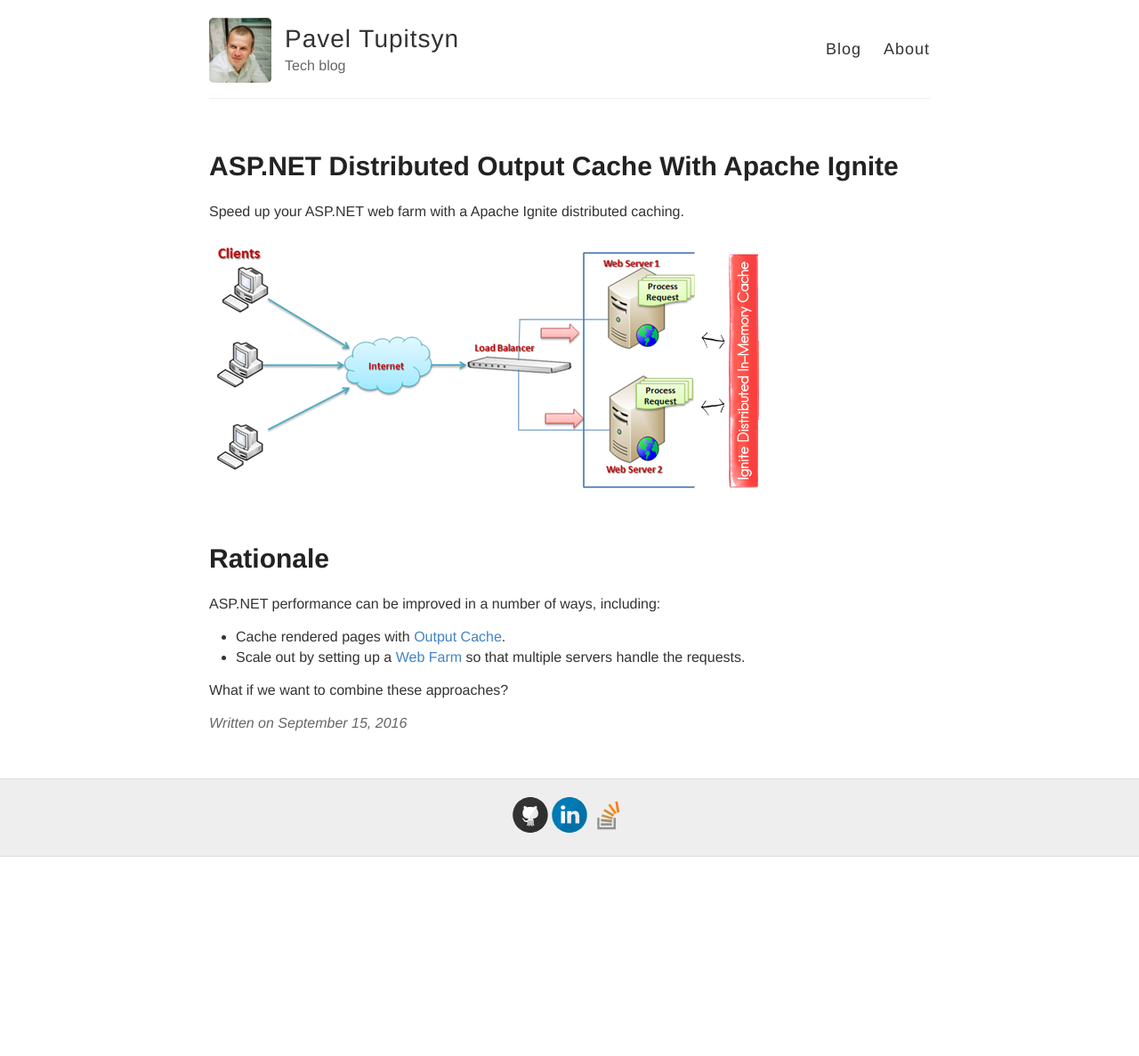
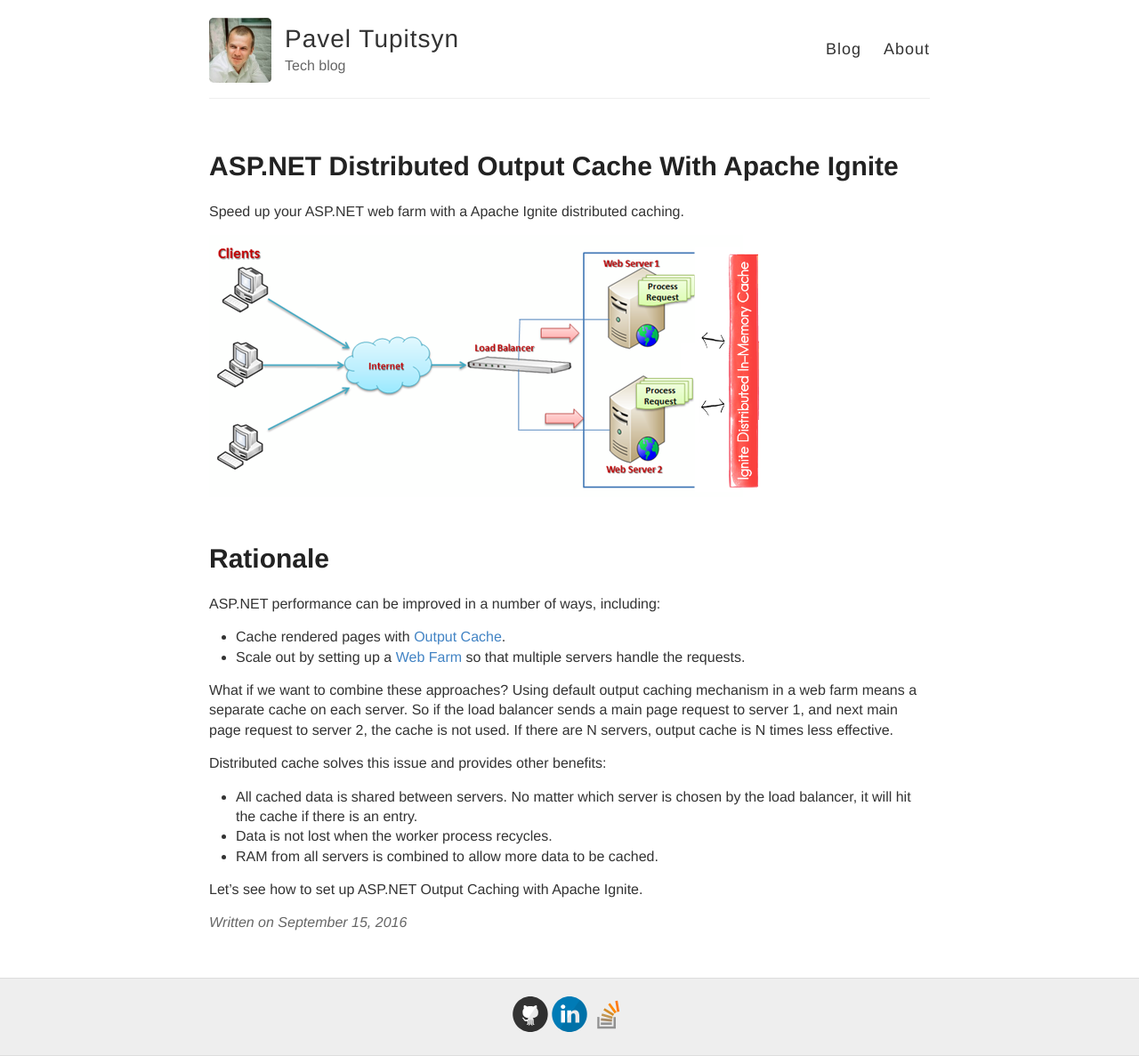
Before and after one commit to ptupitsyn/ptupitsyn.github.io, a Jekyll site: the page built from _posts/2016-09-15-Asp-Net-Distributed-Output-Cache.md, in a window 1280 px wide. Shown: the whole page at 89% size. Built offline with Jekyll 4.4.1, drawn with Linux system fonts in a browser that asks for light colours; comment, search, counter and statistics services are not loaded; before the commit the page ends 963 px from its top, so only the background shows below that.

Commit message:
rationale done

```diff
--- a/_posts/2016-09-15-Asp-Net-Distributed-Output-Cache.md
+++ b/_posts/2016-09-15-Asp-Net-Distributed-Output-Cache.md
@@ -14,4 +14,14 @@
 * Cache rendered pages with [Output Cache](https://msdn.microsoft.com/en-us/library/ms178597.aspx).
 * Scale out by setting up a [Web Farm](https://technet.microsoft.com/en-us/library/jj129543(v=ws.11).aspx) so that multiple servers handle the requests.
 
-What if we want to combine these approaches?
+What if we want to combine these approaches? Using default output caching mechanism in a web farm means a separate cache on each server.
+So if the load balancer sends a main page request to server 1, and next main page request to server 2, the cache is not used.
+If there are N servers, output cache is N times less effective.
+
+Distributed cache solves this issue and provides other benefits:
+
+* All cached data is shared between servers. No matter which server is chosen by the load balancer, it will hit the cache if there is an entry.
+* Data is not lost when the worker process recycles.
+* RAM from all servers is combined to allow more data to be cached.
+
+Let's see how to set up ASP.NET Output Caching with Apache Ignite.
```
